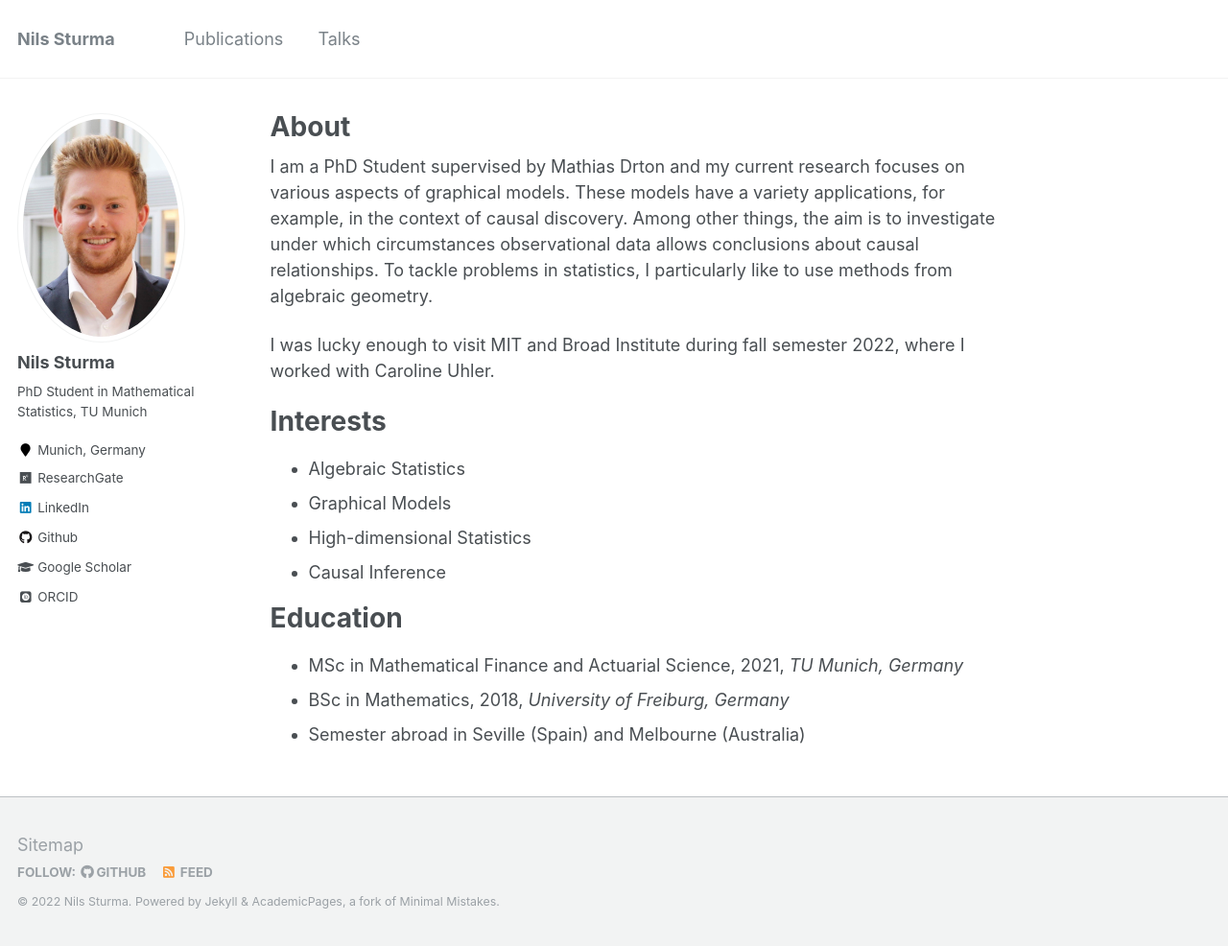
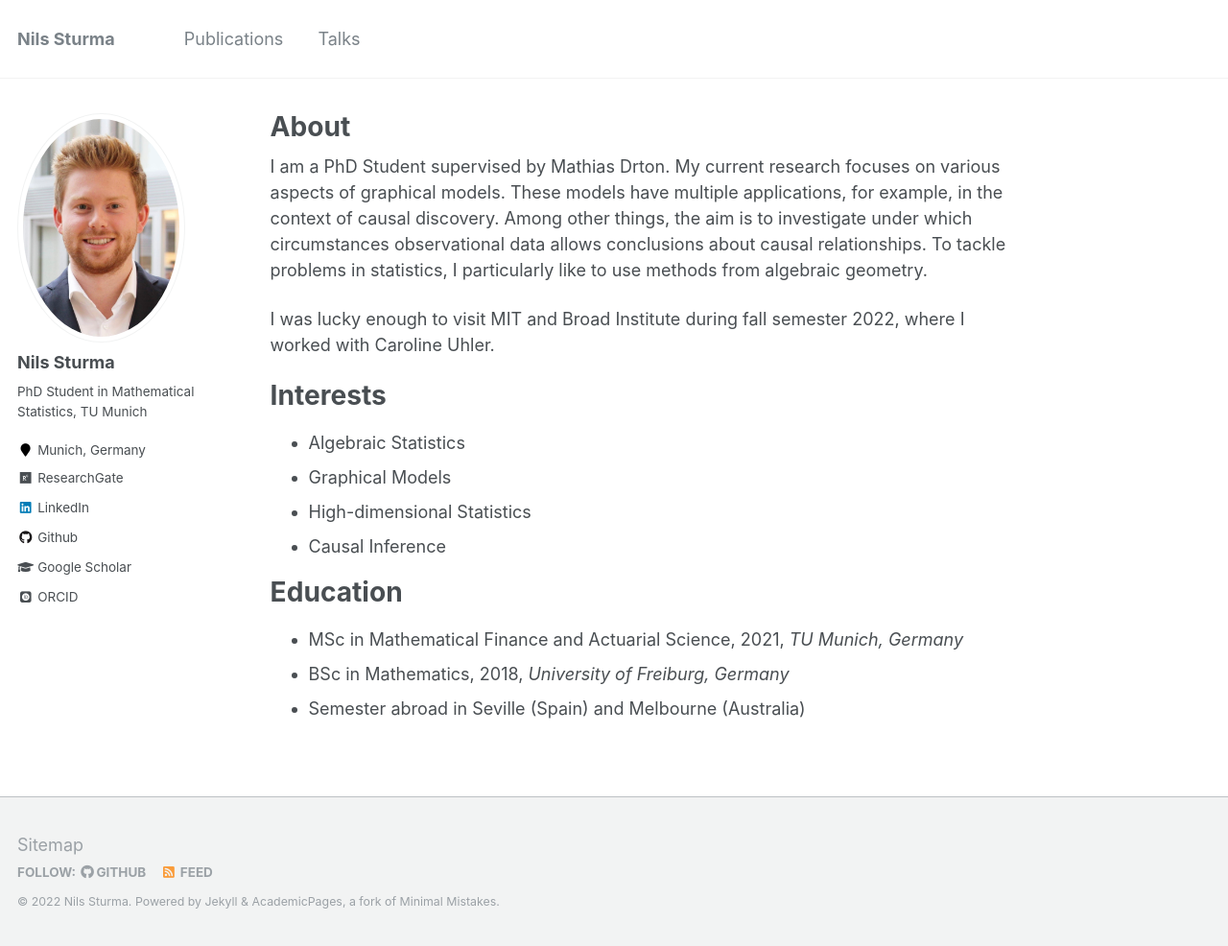
Before and after one commit to NilsSturma/nilssturma.github.io, a Jekyll site: the page built from _pages/about.md, in a window 1280 px wide and 986 px high. Shown: the whole window at 96% size. Built offline with Jekyll 4.4.1, drawn with Linux system fonts in a browser that asks for light colours; some web fonts are replaced.

Commit message:
corretions in about

```diff
--- a/_pages/about.md
+++ b/_pages/about.md
@@ -8,7 +8,7 @@ redirect_from:
   - /about.html
 ---
 
-I am a PhD Student supervised by Mathias Drton and my current research focuses on various aspects of graphical models. These models have a variety applications, for example, in the context of causal discovery. Among other things, the aim is to investigate under which circumstances observational data allows conclusions about causal relationships. To tackle problems in statistics, I particularly like to use methods from algebraic geometry.
+I am a PhD Student supervised by Mathias Drton. My current research focuses on various aspects of graphical models. These models have multiple applications, for example, in the context of causal discovery. Among other things, the aim is to investigate under which circumstances observational data allows conclusions about causal relationships. To tackle problems in statistics, I particularly like to use methods from algebraic geometry.
 
 I was lucky enough to visit MIT and Broad Institute during fall semester 2022, where I worked with Caroline Uhler.
 
```
